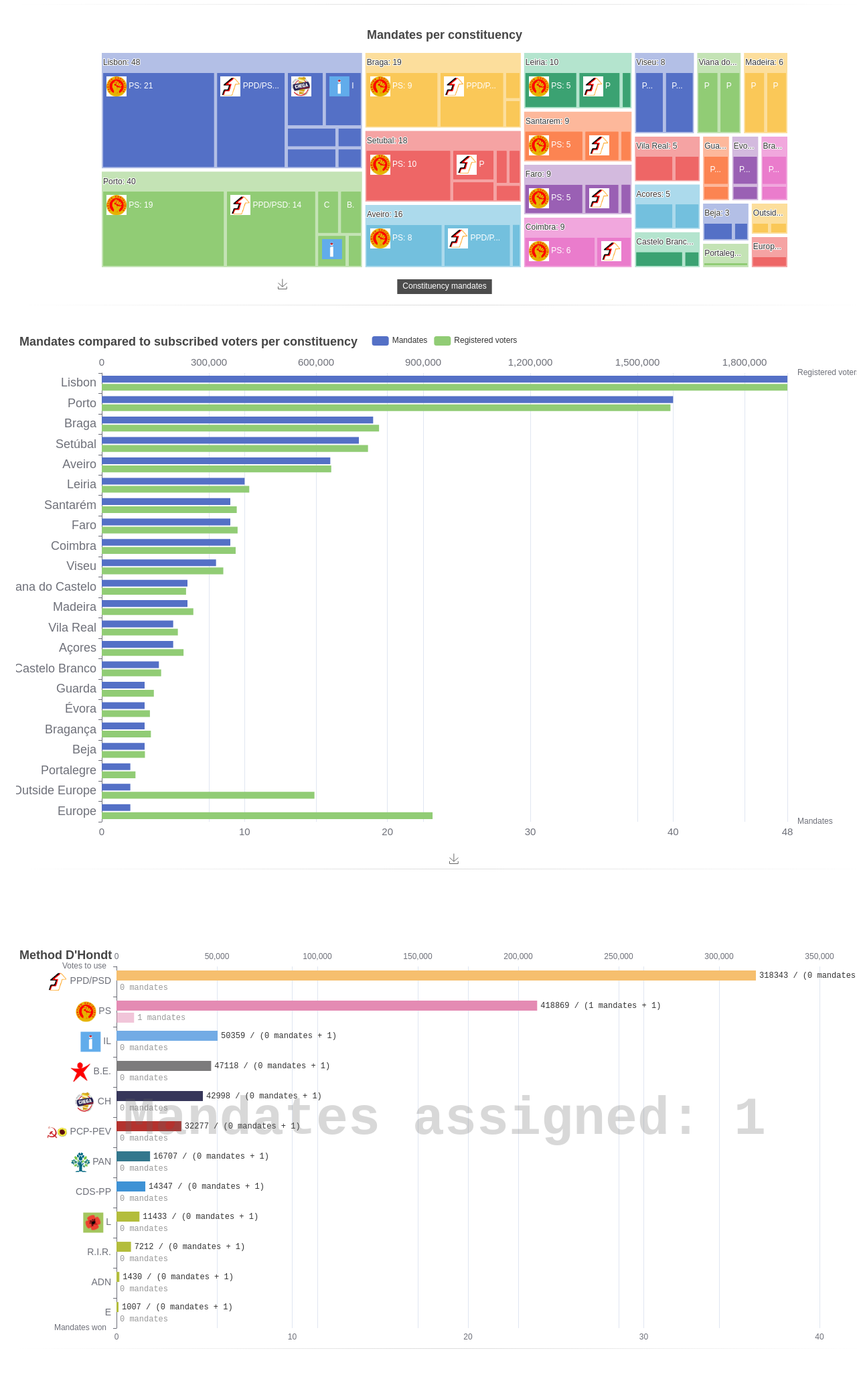
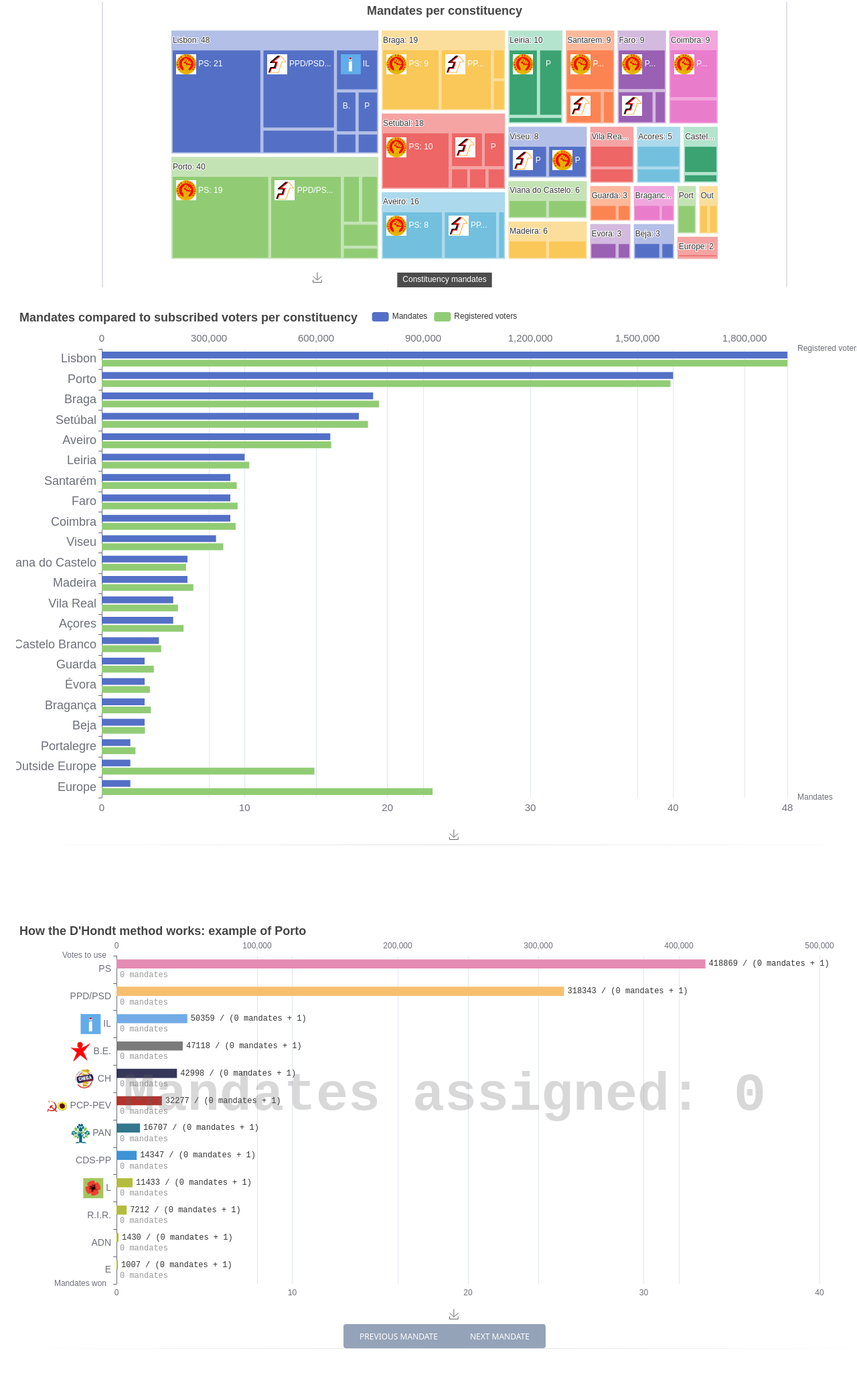
Before and after one commit to dmateusp/dmateusp.github.io, a website built with webpack: page dist/portuguese-2022-elections/index.html in a window 1280 px wide. Shown: the part 559-2612 px from the top of the page at 67% size. Built offline with nearby package versions, Linux system fonts and the light colour scheme.

Commit message:
Some tidy up before first post

```diff
--- a/src/echarts.ts
+++ b/src/echarts.ts
@@ -16,6 +16,7 @@ import {
   LegendComponent,
   ToolboxComponent,
   GraphicComponent,
+  DataZoomComponent,
 } from 'echarts/components';
 import { LabelLayout, UniversalTransition } from 'echarts/features';
 import { CanvasRenderer } from 'echarts/renderers';
@@ -34,6 +35,7 @@ import type {
   GridComponentOption,
   DatasetComponentOption,
   ToolboxComponentOption,
+  DataZoomComponentOption,
 } from 'echarts/components';
 import type {
   ComposeOption,
--- a/src/portuguese_2022_elections.ts
+++ b/src/portuguese_2022_elections.ts
@@ -17,9 +17,7 @@ enum ElectionMethod {
 }
 let selectedElectionMethod = {
   internal: ElectionMethod.HONDT_2022,
-  listener: function (val: ElectionMethod) {
-    console.log("hey: ", val);
-  },
+  listener: function (val: ElectionMethod) {},
   set electionMethod(val) {
     this.internal = val;
     this.listener(val);
@@ -36,7 +34,6 @@ let selectedElectionMethod = {
   },
 };
 
-// ECharts init
 const parliamentGeneralResultsDom = document.getElementById(
   "parliament-general-results"
 );
@@ -86,22 +83,32 @@ if (mandatesPerConstituencyDom != null) {
   });
 }
 
+let mandatesAssigned = 0;
+
 const hondtRaceBarDom = document.getElementById("hondt-race-bar");
-if (hondtRaceBarDom != null) {
-  const hondtRaceBarChart = echarts.init(hondtRaceBarDom);
-  let mandatesAssigned = 0;
-  hondtRaceBarChart.setOption(hondtRaceBarOption(mandatesAssigned));
-  const nextMandateInterval = setInterval(function () {
+const hondtRaceBarChart = echarts.init(hondtRaceBarDom);
+
+hondtRaceBarChart.setOption(hondtRaceBarOption(mandatesAssigned));
+window.addEventListener("resize", function () {
+  hondtRaceBarChart.resize();
+});
+
+const prevMandateHondtButton = document.getElementById("button-hondt-prev")!;
+const nextMandateHondtButton = document.getElementById("button-hondt-next")!;
+const prevNextMandateHondt = (e: MouseEvent) => {
+  let elem = e.target as HTMLButtonElement;
+  if (elem.id == prevMandateHondtButton?.id && mandatesAssigned > 0) {
+    mandatesAssigned -= 1;
+    hondtRaceBarChart.setOption(hondtRaceBarOption(mandatesAssigned));
+  }
+
+  if (elem.id == nextMandateHondtButton?.id && mandatesAssigned < 40) {
     mandatesAssigned += 1;
-    if (mandatesAssigned > 39) {
-      clearInterval(nextMandateInterval);
-    }
     hondtRaceBarChart.setOption(hondtRaceBarOption(mandatesAssigned));
-  }, 3000);
-  window.addEventListener("resize", function () {
-    hondtRaceBarChart.resize();
-  });
-}
+  }
+};
+prevMandateHondtButton.onclick = prevNextMandateHondt;
+nextMandateHondtButton.onclick = prevNextMandateHondt;
 
 // Election method selection
 const electionMethodSelect = (e: MouseEvent) => {
--- a/src/portuguese_2022_elections/global_results.ts
+++ b/src/portuguese_2022_elections/global_results.ts
@@ -36,6 +36,8 @@ const globalResultsOption = function (
     title: {
       text: "Global results",
       left: "center",
+      link: "#parliament-general-results",
+      target: "self",
     },
     tooltip: {
       trigger: "item",
--- a/src/portuguese_2022_elections/hondt_race_bar.ts
+++ b/src/portuguese_2022_elections/hondt_race_bar.ts
@@ -10,11 +10,13 @@ export function hondtRaceBarOption(mandatesAssigned: number): ECOption {
 
   return {
     title: {
-      text: "Method D'Hondt",
+      text: "How the D'Hondt method works: example of Porto",
+      link: "#hondt-race-bar",
+      target: "self",
     },
     grid: {
-      top: 30,
-      bottom: 30,
+      top: 50,
+      bottom: 60,
       left: 150,
       right: 80,
     },
@@ -23,6 +25,17 @@ export function hondtRaceBarOption(mandatesAssigned: number): ECOption {
       axisPointer: {
         type: "shadow",
       },
+    },
+    toolbox: {
+      show: true,
+      feature: {
+        saveAsImage: {
+          show: true,
+          pixelRatio: 10,
+        },
+      },
+      bottom: "0%",
+      left: "50%",
     },
     xAxis: [
       {
--- a/src/portuguese_2022_elections/mandates.ts
+++ b/src/portuguese_2022_elections/mandates.ts
@@ -8,6 +8,8 @@ import {
 export const mandatesPerConstituencyOption: ECOption = {
   title: {
     text: "Mandates compared to subscribed voters per constituency",
+    link: "#mandates-per-district",
+    target: "self",
   },
   toolbox: {
     show: true,
--- a/src/portuguese_2022_elections/treemap_mandates_per_district.ts
+++ b/src/portuguese_2022_elections/treemap_mandates_per_district.ts
@@ -114,7 +114,12 @@ const treeMapMandatesPerConstituencyOption: ECOption = {
   title: {
     text: "Mandates per constituency",
     left: "center",
+    link: "#treemap-mandates-per-district",
+    target: "self",
   },
+
+  left: "0%",
+  right: "0%",
 
   toolbox: {
     show: true,
```
Also changed, not shown: dist/portuguese-2022-elections/index.html.
